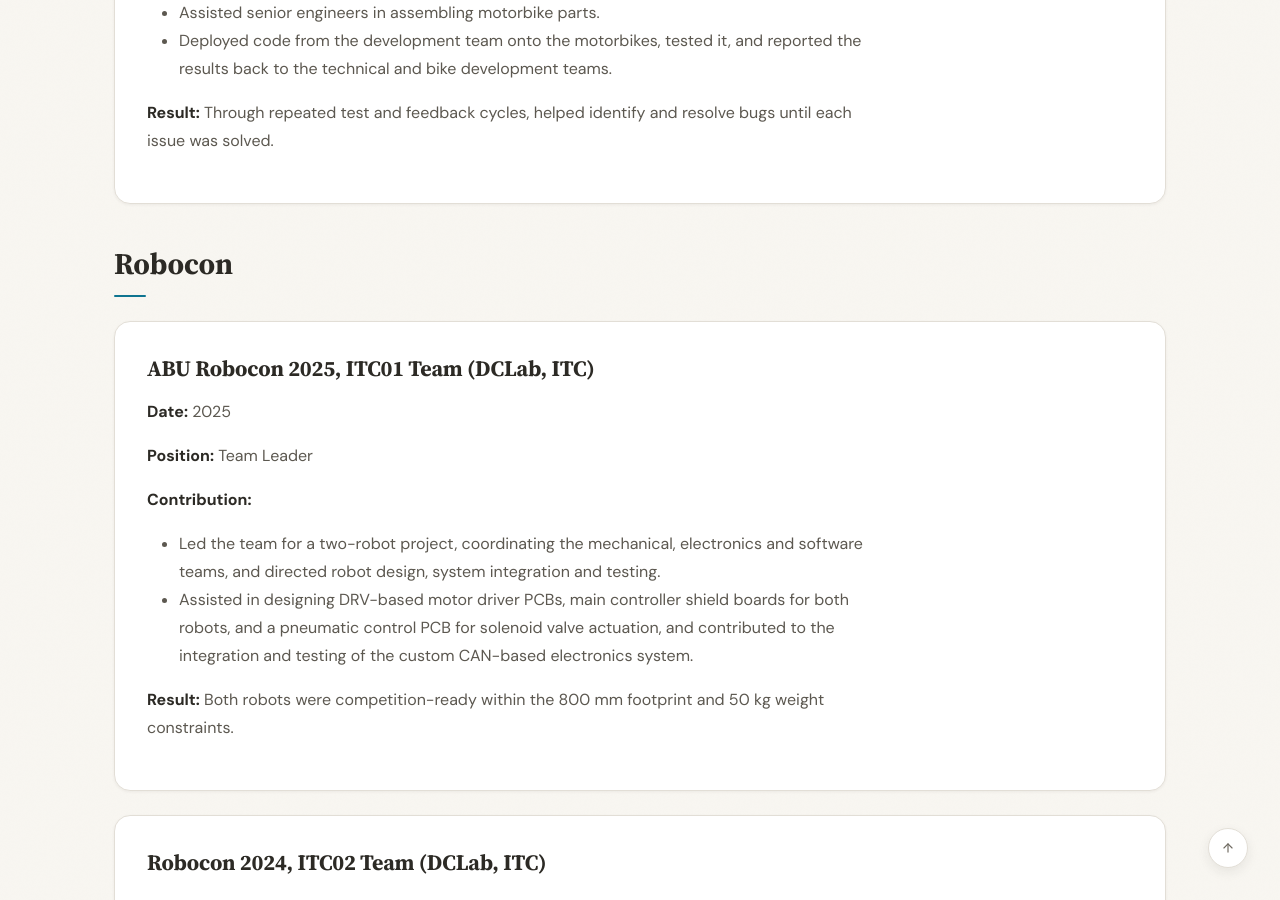
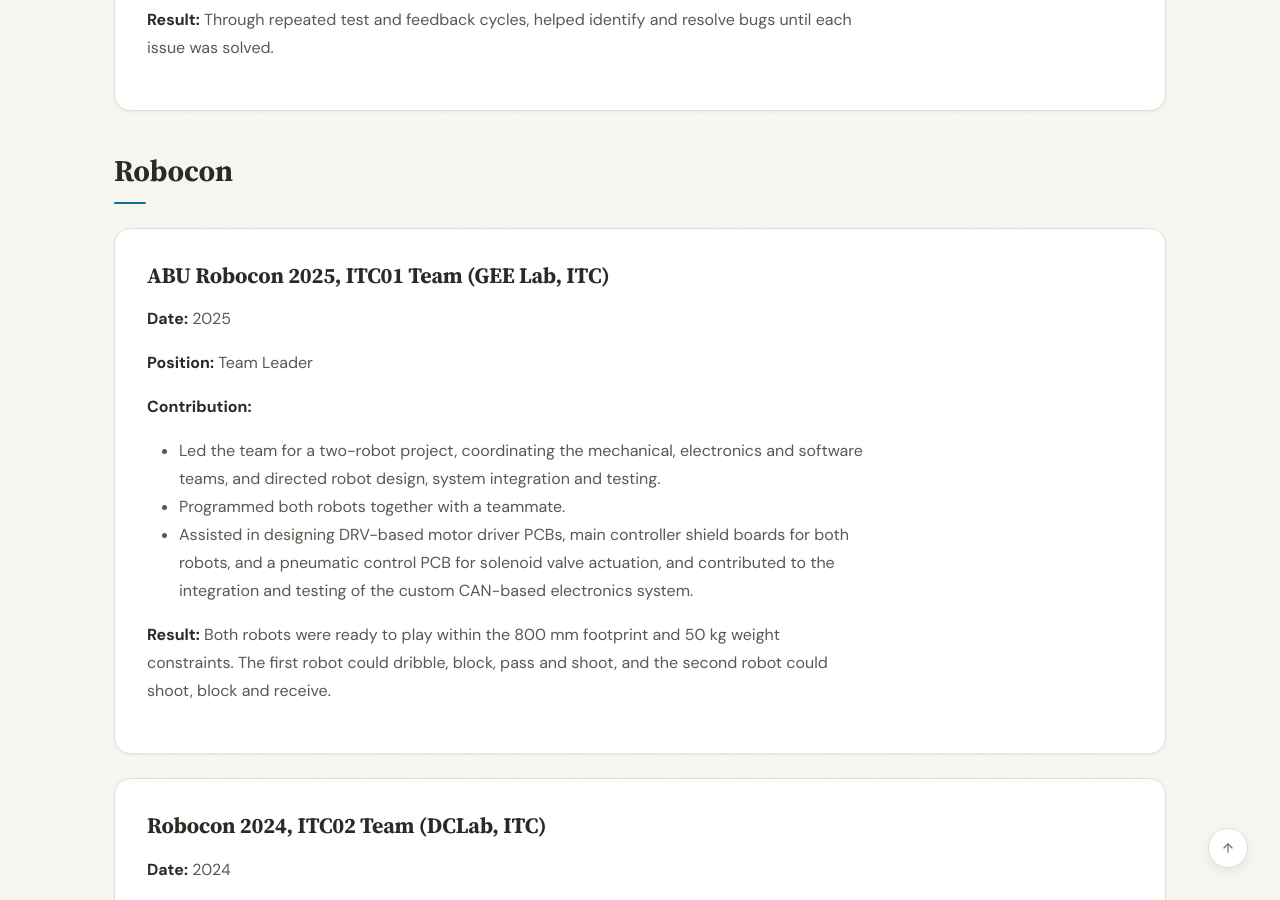
Before and after one commit to din-sopheak-panha/din-sopheak-panha.github.io, a Jekyll site: the page built from _pages/experiences.md, in a window 1280 px wide and 900 px high, scrolled down 2635 px. Built offline with Jekyll 4.4.1, drawn with Linux system fonts in a browser that asks for light colours.

Commit message:
Update experiences.md

```diff
--- a/_pages/experiences.md
+++ b/_pages/experiences.md
@@ -74,15 +72,16 @@ permalink: /experiences/
 ## Robocon
 
 <div class="section-card" markdown="0">
-<h3>ABU Robocon 2025, ITC01 Team (DCLab, ITC)</h3>
+<h3>ABU Robocon 2025, ITC01 Team (GEE Lab, ITC)</h3>
 <p><b>Date:</b> 2025</p>
 <p><b>Position:</b> Team Leader</p>
 <p><b>Contribution:</b></p>
 <ul>
 <li>Led the team for a two-robot project, coordinating the mechanical, electronics and software teams, and directed robot design, system integration and testing.</li>
+<li>Programmed both robots together with a teammate.</li>
 <li>Assisted in designing DRV-based motor driver PCBs, main controller shield boards for both robots, and a pneumatic control PCB for solenoid valve actuation, and contributed to the integration and testing of the custom CAN-based electronics system.</li>
 </ul>
-<p><b>Result:</b> Both robots were competition-ready within the 800 mm footprint and 50 kg weight constraints.</p>
+<p><b>Result:</b> Both robots were ready to play within the 800 mm footprint and 50 kg weight constraints. The first robot could dribble, block, pass and shoot, and the second robot could shoot, block and receive.</p>
 </div>
 
 <div class="section-card" markdown="0">
```
Also changed, not shown: other parts of _pages/experiences.md (+0 -2 lines).
